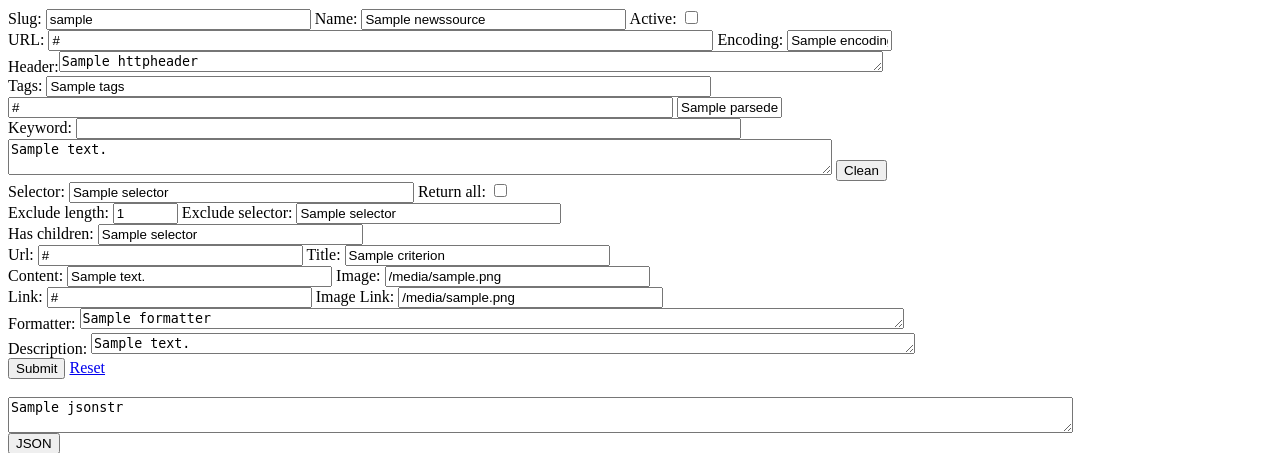
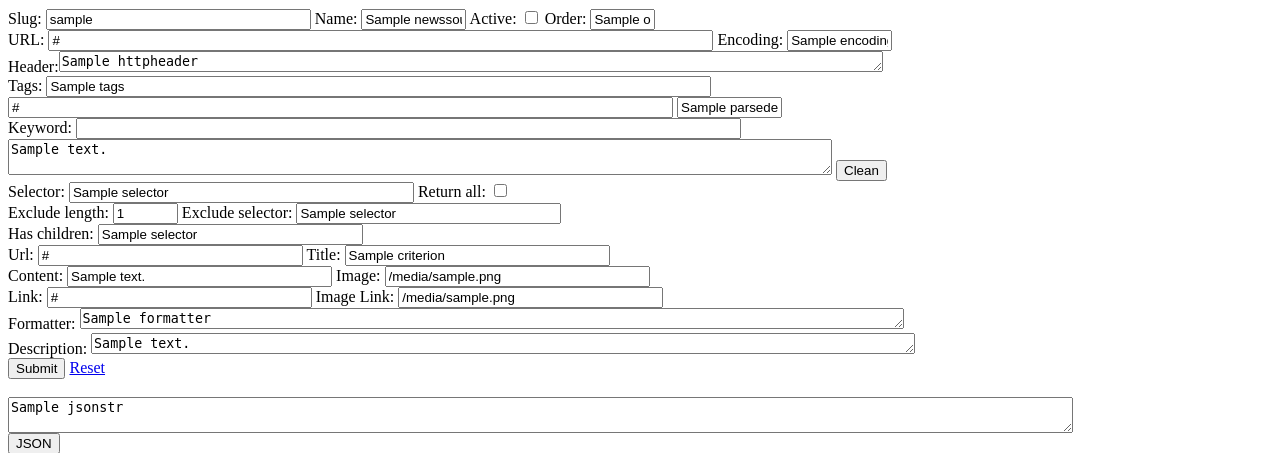
Before and after one commit to economylin/newsmonitor, a Python web app: template src/webservice/templates/index.html in a window 1280 px wide. Shown: the top 453 px of the page. Run offline with Jinja, Linux system fonts and the light colour scheme; the template is opened without the code that fills it: most values are stand-ins (such as "Sample title", 1, 10 or a date in 2020); grey boxes marked "Sample" are stand-in pictures.

Commit message:
Add order field for news source

```diff
--- a/src/webservice/handlers.py
+++ b/src/webservice/handlers.py
@@ -43,6 +43,7 @@ class FetchPage(webapp2.RequestHandler):
             newssource['active'] = bool(self.request.get('active'))
             newssource['slug'] = self.request.get('slug')
             newssource['name'] = self.request.get('name')
+            newssource['order'] = self.request.get('order')
             newssource['fetchurl'] = self.request.get('fetchurl')
             if not newssource['slug'] and newssource['fetchurl']:
                 newssource['slug'] = urlparse.urlparse(newssource['fetchurl']).netloc
--- a/src/webservice/templates/index.html
+++ b/src/webservice/templates/index.html
@@ -6,8 +6,9 @@
   <body>
     <form action="/fetch/" method="POST">
     Slug: <input type="text" name="slug" value="{{ newssource.slug }}" size="30"/>
-    Name: <input type="text" name="name" value="{{ newssource.name }}" size="30"/>
+    Name: <input type="text" name="name" value="{{ newssource.name }}" size="10"/>
     Active: <input type="checkbox" name="active" {% if newssource.active %} checked {% endif %}/>
+    Order: <input type="text" name="order" value="{{ newssource.order }}" size="5"/>
     <br/>URL: <input type="text" name="fetchurl" value="{{ newssource.fetchurl }}" size="80"/>
     Encoding: <input type="text" name="encoding" value="{{ newssource.encoding }}" size="10"/>
     <br/>Header:<textarea name="httpheader" rows="1" cols="100">{{ httpheader }}</textarea>
```
